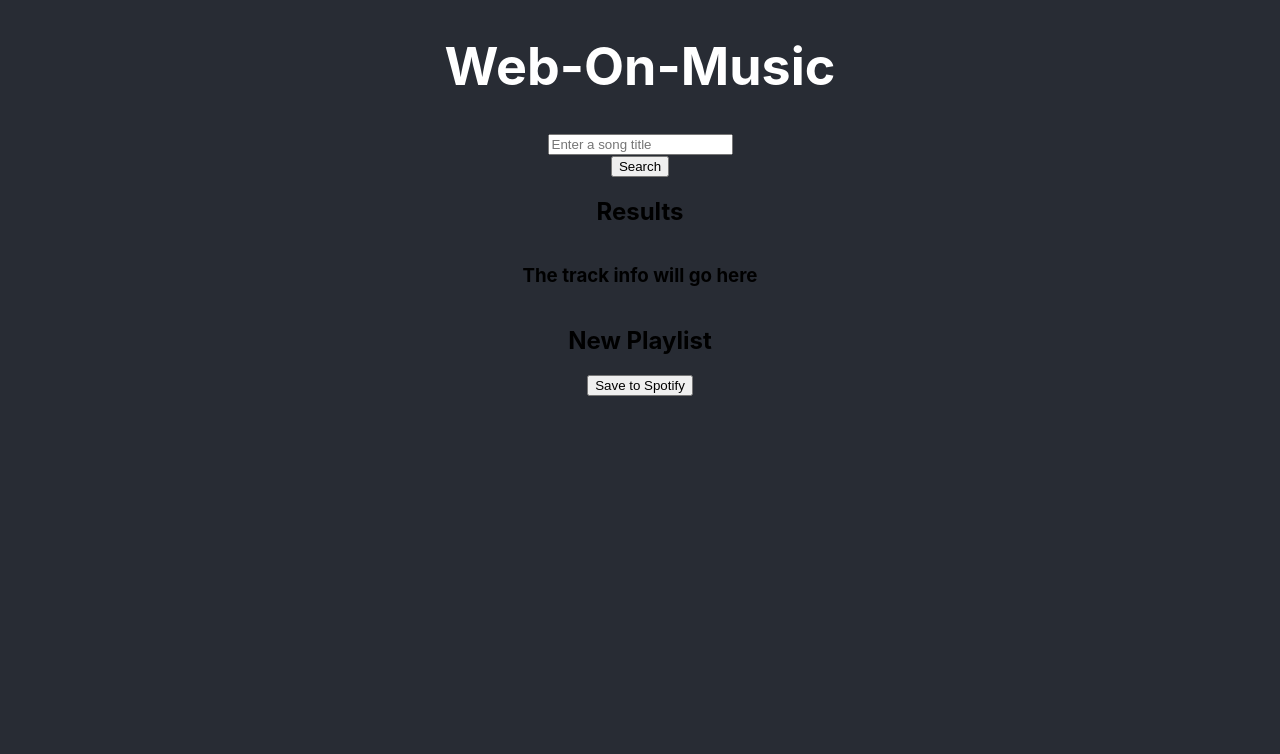
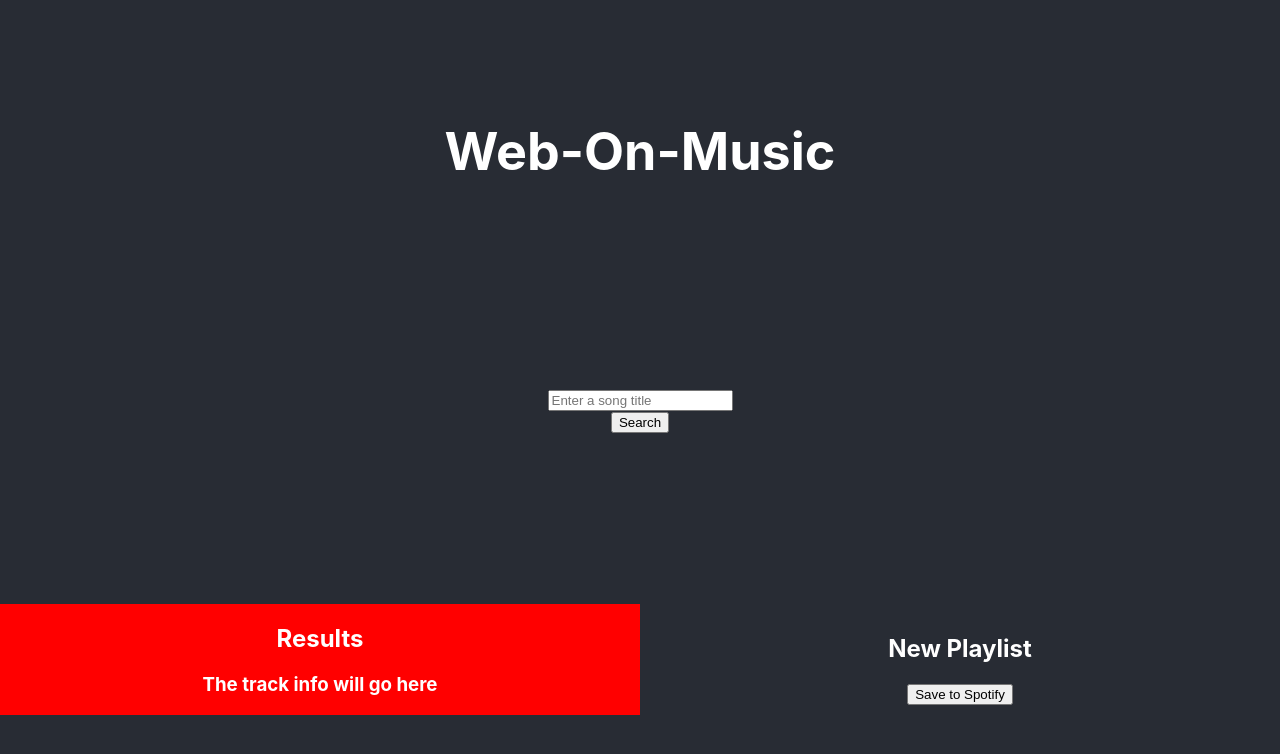
Before and after one commit to andertakecare/web-on-music, a React (Create React App) app: page / in a window 1280 px wide. Shown: the top 754 px of the page. Built offline with nearby package versions, Linux system fonts and the light colour scheme.

Commit message:
create and import CSS modules

```diff
--- a/src/App.css
+++ b/src/App.css
@@ -2,9 +2,10 @@
   box-sizing: border-box;
   text-align: center;
   background-color: #282c34;
+  color: white;
   min-height: 100vh;
   display: flex;
-  flex-direction: column;
+  flex-wrap: wrap;
   align-items: center;
   justify-content: top;
 }
@@ -22,7 +23,8 @@
 
 .App-header {
   font-size: calc(10px + 2vmin);
-  color: white;
+  flex-basis: 100%;
+  /* color: white; */
 }
 
 .App-link {
--- a/src/components/Playlist/Playlist.js
+++ b/src/components/Playlist/Playlist.js
@@ -1,10 +1,11 @@
 import React from "react";
+import styles from "./Playlist.module.css";
 
 export function Playlist() {
     return (
-        <>
+        <section className={styles.section}>
             <h2>New Playlist</h2>
             <button type="submit">Save to Spotify</button>
-        </>
+        </section>
     )
 }
--- /dev/null
+++ b/src/components/Playlist/Playlist.module.css
@@ -0,0 +1,3 @@
+.section {
+    flex-basis: 50%;
+}
--- a/src/components/SearchResults/SearchResults.js
+++ b/src/components/SearchResults/SearchResults.js
@@ -1,11 +1,12 @@
 import React from "react";
 import { Track } from "../Track/Track";
+import styles from "./SearchResults.module.css";
 
 export function SearchResults() {
   return (
-    <>
+    <section className={styles.section}>
       <h2>Results</h2>
       <Track />
-    </>
+    </section>
   );
 }
--- /dev/null
+++ b/src/components/SearchResults/SearchResults.module.css
@@ -0,0 +1,4 @@
+.section {
+    flex-basis: 50%;
+    background-color: red;
+}
```
